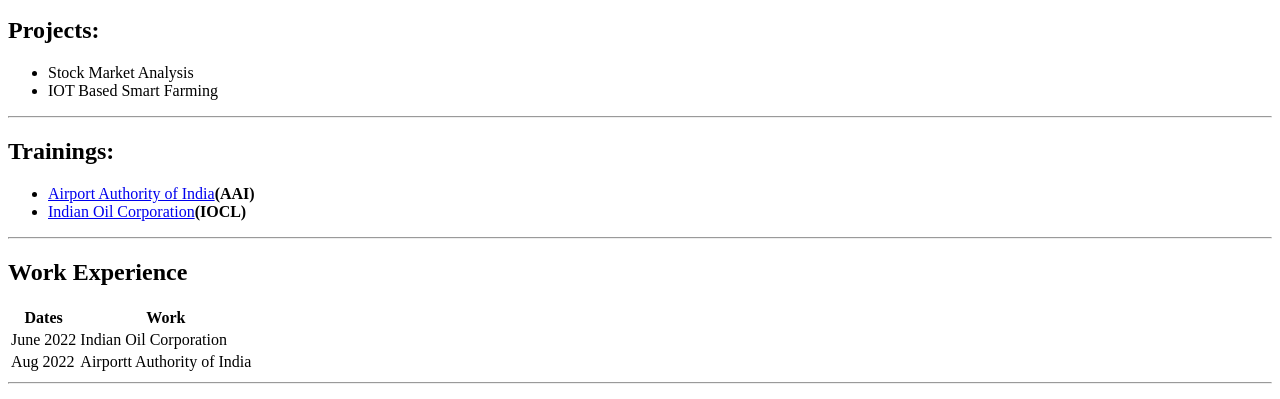
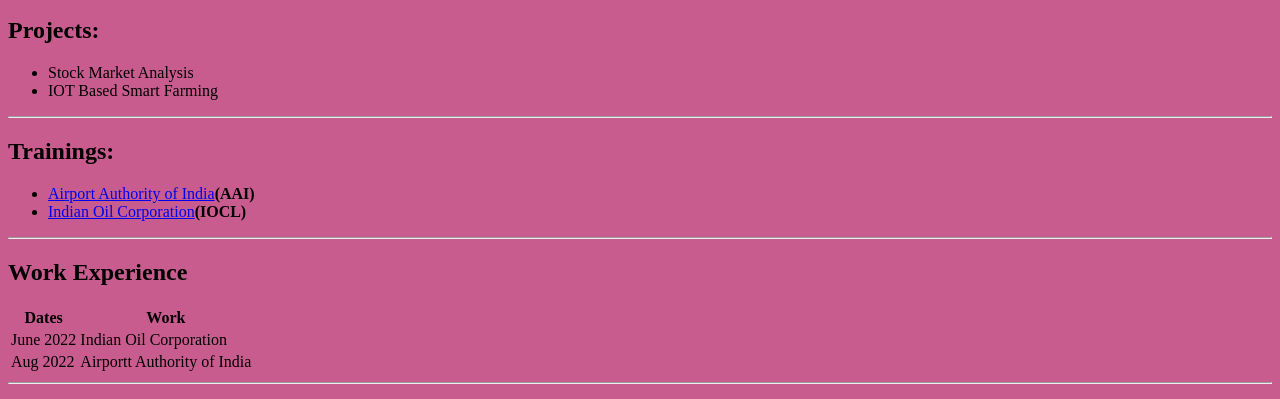
Before and after one commit to medha209/CV-Project, a plain HTML site: page index.html in a window 1280 px wide. Shown: the part 127-526 px from the top of the page. Drawn offline with Linux system fonts and the light colour scheme.

Commit message:
Update index.html

```diff
--- a/index.html
+++ b/index.html
@@ -6,7 +6,7 @@
 
     </title>
 </head>
-<body>
+<body style = "background-color:#C85C8E;">
    <table>
         <tr>
             <td>
```
